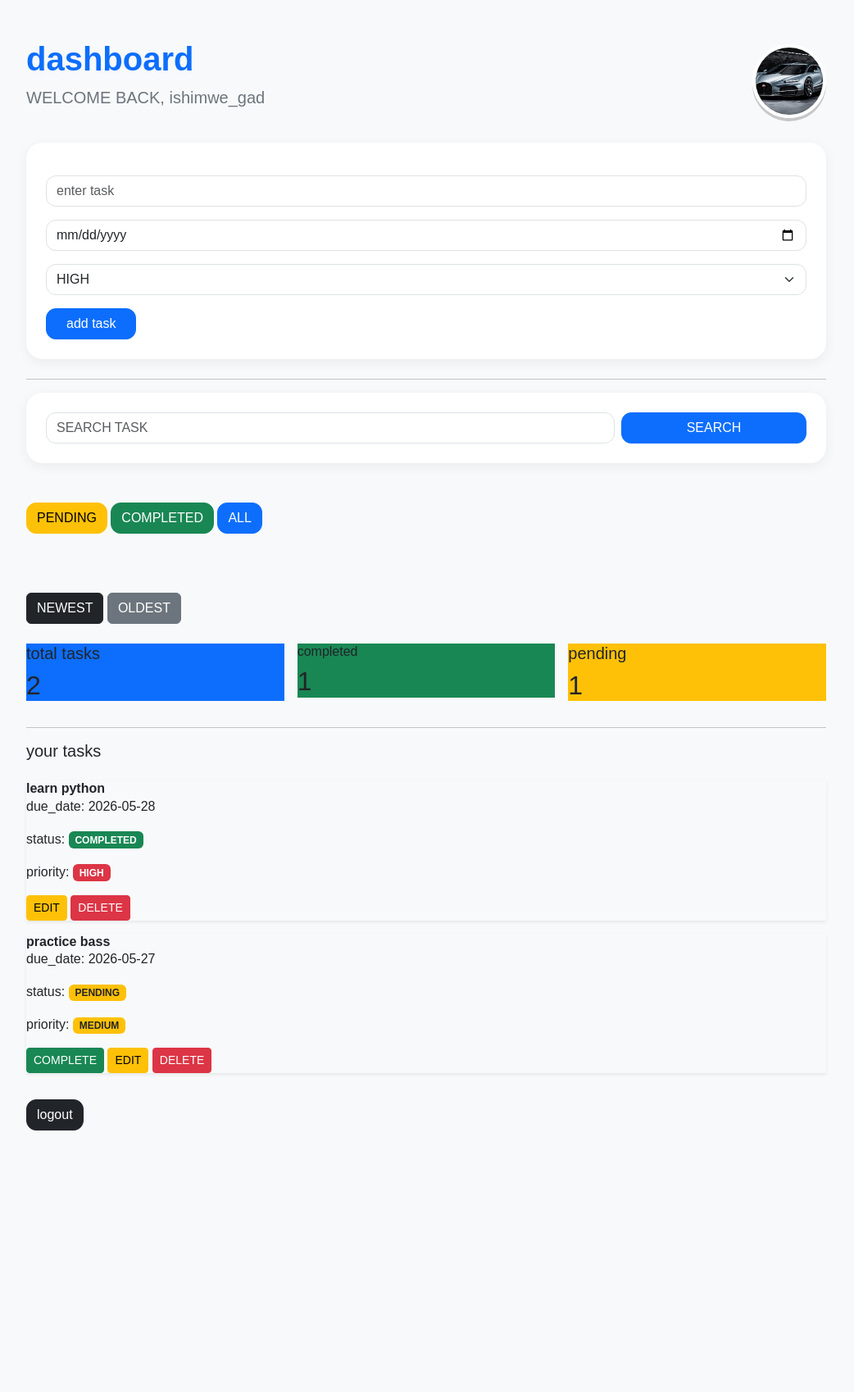
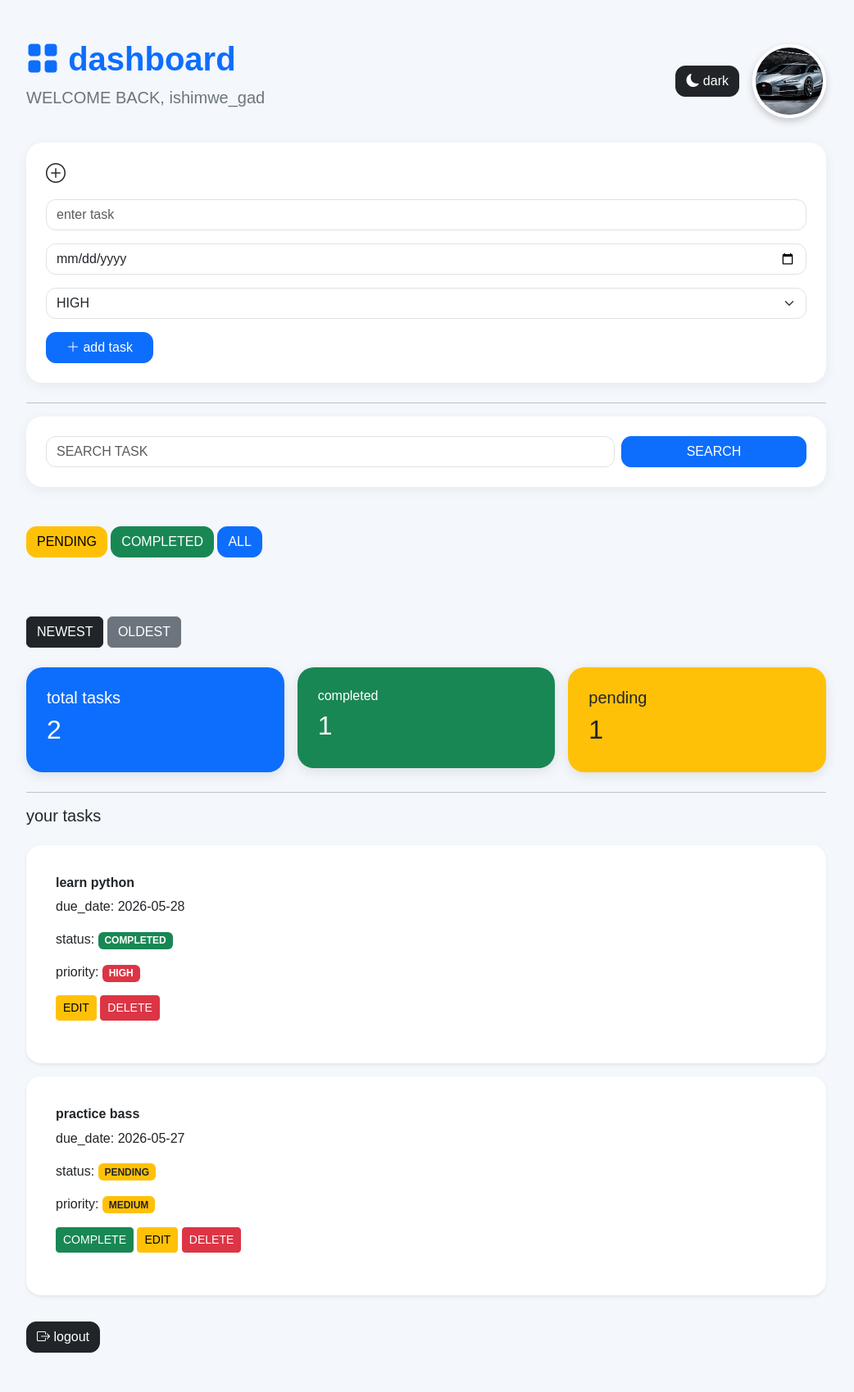
Before and after one commit to Ishimwegadsonga/task-manager-prj, a Flask app: page /dashboard in a window 1280 px wide. Shown: the whole page at 82% size, without its empty margins (120-1162 px from the left). Before the commit the page ends 1379 px from the top, so only its background shows below. Run offline with Flask 3, Linux system fonts and the light colour scheme; a user stored in the database is signed in; data comes from the database, SQL or seed files in the repository; some libraries are stand-ins or nearby versions.

Commit message:
improved dashboard ui and added darkmode

```diff
--- a/templates/dashboard.html
+++ b/templates/dashboard.html
@@ -8,7 +8,7 @@
 
         <link
         rel="stylesheet"
-        href="https://cdn.jsdelivr.net/npm/bootstrap-icons@1.11.3/font/bootstrap-icon.min.css">
+        href="https://cdn.jsdelivr.net/npm/bootstrap-icons@1.11.3/font/bootstrap-icons.min.css">
 
         <style>
 
@@ -27,6 +27,20 @@
         border:none;
         border-radius: 18px;
         transition:0.3s;
+        background:white;
+        padding: 20px;
+       }
+
+       .task-card:hover{
+        transform:translateY(-5px);
+        box-shadow: 0 10px 25px rgba(0,0,0,0.12);
+       }
+
+       .stats-card{
+        padding: 25px;
+        border-radius: 20px;
+        color: white;
+        box-shadow: 0 4px 15px rgba(0,0,0,0.1);
        }
 
        .form-control,
@@ -36,19 +50,54 @@
 
        .custom-btn{
         border-radius: 12px;
+        transition:0.3s;
        }
 
-       .task-card{
-        border-radius: 18px;
-        color:white;
-        padding: 20px;
+       .custom-btn:hover{
+        transform:scale(1.05);
        }
+
 
        .profile-img{
         border-radius: 50%;
         object-fit:cover;
         border: 4px solid white;
-        box-shadow: 0 4px rgba(0,0,0,0.2);
+        box-shadow: 0 4px 10px rgba(0,0,0,0.2);
+       }
+
+       .dark-mode{
+        background:#121212;
+        color:white;
+       }
+
+       .dark-mode .main-card{
+        background:#1e1e1e;
+        color:white;
+       }
+
+       .dark-mode .task-card{
+        background:#242424;
+        color:white;
+       }
+
+       .dark-mode .form-control,
+       .dark-mode .form-select{
+        background:#2b2b2b;
+        color:white;
+        border:none;
+       }
+
+       .dark-mode .form-control::placeholder{
+        color:#bbb;
+       }
+
+       .dark-mode .card{
+        background: #1f1f1f;
+        color: white;
+       }
+
+       .dark-mode .text-secondary{
+        color:#d1d1d1 !important;
        }
 
 
@@ -57,7 +106,7 @@
 
     </head>
 
-    <body class="bg-light">
+    <body id="body">
         <div class="container py-5" style="max-width:1000px;">
 
         <div class="d-flex justify-content-between align-items-center mb-4">
@@ -74,12 +123,22 @@
 
         </div>
 
+        <div class="d-flex align-items-center gap-3">
+
+        <button
+        onclick="toggleDarkMode()"
+        class="btn btn-dark custom-btn">
+        <i class="bi bi-moon-fill"></i>
+        dark
+       </button>
+
         <img
         src="{{ url_for('static', filename='gd.jpg') }}"
         width="90px"
         height="90"
         class="profile-img">
-        </div>
+      </div>
+     </div>
 
 
 
@@ -106,7 +165,7 @@
         <form method="POST" action="/add_task">
             <input
                  class="form-control mb-3"
-                 type"text"
+                 type="text"
                  name="title"
                   placeholder="enter task" required>
             <input
@@ -233,7 +292,7 @@
 
             {% for task in tasks %}
 
-            <div class="card-task mb-3 shadow-sm">
+            <div class="card task-card mb-3 shadow-sm">
 
                 <div class="card-body">
 
@@ -335,6 +394,16 @@
 
         </div>
 
+        <script>
+
+        function toggleDarkMode(){
+
+        document.body.classList.toggle("dark-mode");
+
+        }
+
+        </script>
+
 
     </body>
 </html>
```
